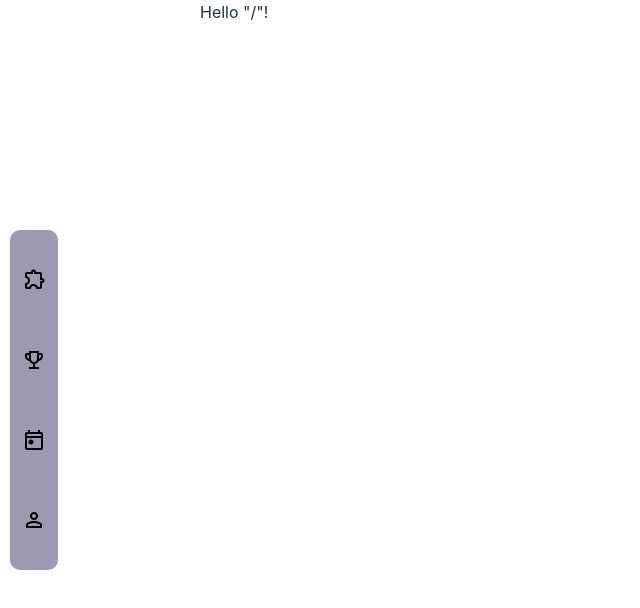
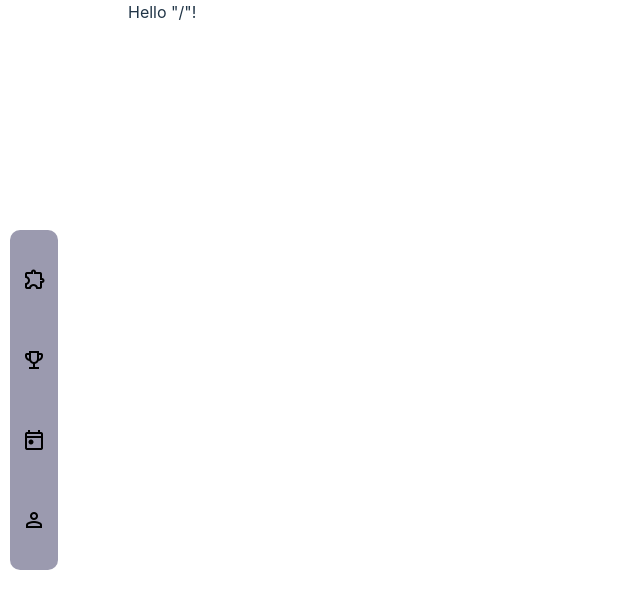
Before and after one commit to Makoch1/8-puzzle.web.app, a React (Vite) app in the folder frontend/: page / in a window 1280 px wide. Shown: the top 608 px of the page, without its empty margins (0-640 px from the left). Built offline with nearby package versions, Linux system fonts and the light colour scheme.

Commit message:
fix: Changed navbar to be an overlay when extended

```diff
--- a/frontend/src/features/navbar/components/Navbar.module.scss
+++ b/frontend/src/features/navbar/components/Navbar.module.scss
@@ -15,6 +15,7 @@
 
   &:hover {
     max-width: 100%;
+    position: absolute;
     transition: max-width 0.5s ease-in;
   }
 }
--- a/frontend/src/routes/__root.tsx
+++ b/frontend/src/routes/__root.tsx
@@ -4,7 +4,7 @@ import { Navbar } from "../features/navbar/components/Navbar";
 export const Route = createRootRoute({
   component: () => (
     <div style={{ display: 'flex', minHeight: '100dvh' }}>
-      <div style={{ display: 'flex', minWidth: '200px' }}>
+      <div style={{ display: 'flex', minWidth: '10%' }}>
         <Navbar />
       </div>
       <div style={{ width: '100%' }}>
```
